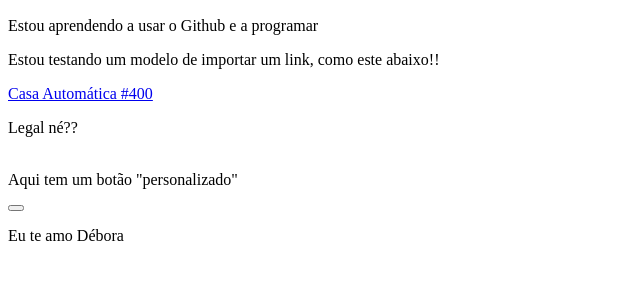
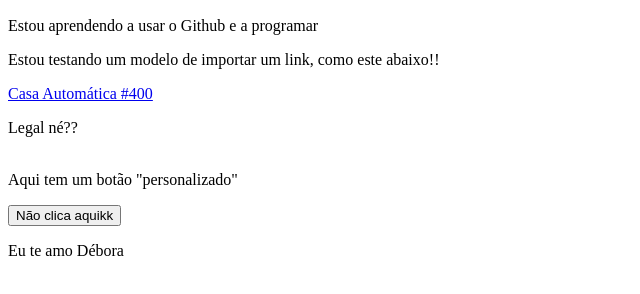
Before and after one commit to LinkdeZelda/Html-simples, a plain HTML site: page index.html in a window 1280 px wide. Shown: the part 96-390 px from the top of the page, without its empty margins (0-640 px from the left). Drawn offline with Linux system fonts and the light colour scheme.

Commit message:
Update button text for audio play action

```diff
--- a/index.html
+++ b/index.html
@@ -8,5 +8,5 @@
  <audio id="som">
         <source src="aiiii-aiii-aiiii.mp3" type="audio/mpeg">
     </audio>
-    <button onclick="document.getElementById('som').play()"></button>
+    <button onclick="document.getElementById('som').play()">Não clica aquikk</button>
 <p>Eu te amo Débora</p>
```
